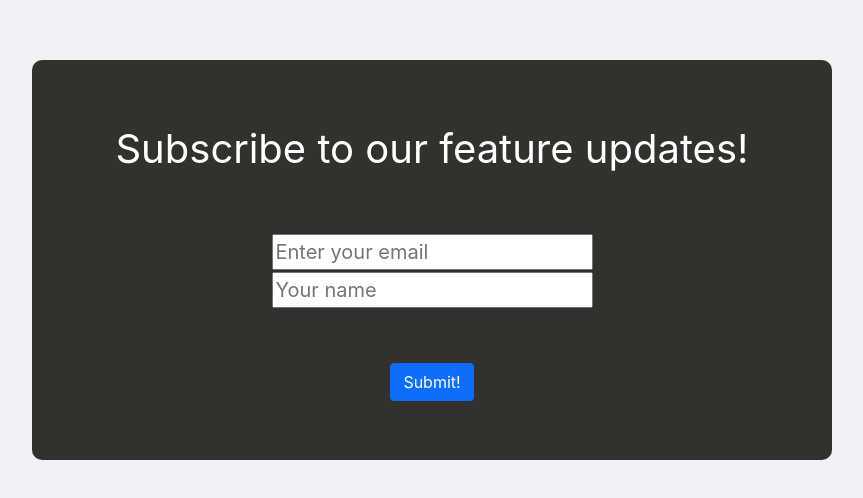
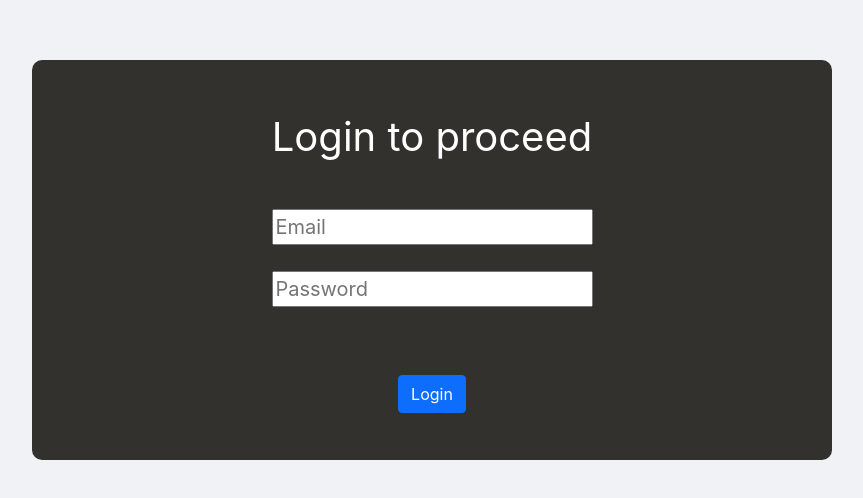
Before and after one commit to Mukul2000/Email-Service, a React (Create React App) app in the folder client/: page /login in a window 1280 px wide. Shown: the part 140-638 px from the top of the page, without its empty margins (208-1071 px from the left). Built offline with nearby package versions, Linux system fonts and the light colour scheme; the HTML template or start-up script is replaced by a standard one.

Commit message:
Add login functionality on frontend w/o redirect and rearrange urls

```diff
--- a/client/src/App.jsx
+++ b/client/src/App.jsx
@@ -1,13 +1,16 @@
 import './App.css';
 import { BrowserRouter, Route, Switch } from 'react-router-dom';
 import UserPage from './Components/UserPage/UserPage';
+import LoginPage from './Components/LoginPage/LoginPage'
 import Lost from './Components/Lost'
 
 function App() {
   return (
     <BrowserRouter>
     <Switch>
-      <Route path='/:company' component={UserPage}></Route>
+      {/* <Route path='/dashboard' exact component={}/> */}
+      <Route path='/login' exact component={LoginPage}></Route>
+      <Route path='/subscribe/:company_id' component={UserPage}></Route>
       <Route path='/' component={Lost}> </Route>
     </Switch>
     </BrowserRouter>
--- /dev/null
+++ b/client/src/Components/LoginPage/LoginPage.css
@@ -0,0 +1,33 @@
+.main-wrapper {
+    display: flex;
+    flex: 1;
+    justify-content: center;
+    align-items: center;
+    padding: 10px;
+    text-align: center;
+    height: 100%;
+}
+
+.details-box {
+    background-color: #33312E;
+    padding: 5px;
+    display: flex;
+    justify-content: space-evenly;
+    align-items: center;
+    width: 800px;
+    height: 400px;
+    color: white;
+    flex-direction: column;
+    font-size: 40px;
+    border-radius: 10px;
+}
+
+.input-field {
+    height: 20px;
+    font-size: 20px;
+}
+
+.warning {
+    color: red;
+    font-size: 15px;
+}
--- /dev/null
+++ b/client/src/Components/LoginPage/LoginPage.jsx
@@ -0,0 +1,73 @@
+import axios from "axios";
+import React, { useEffect, useState } from "react";
+import { Button } from "react-bootstrap";
+import { Redirect } from "react-router";
+import './LoginPage.css';
+
+const LoginPage = (props) => {
+    const [email, setEmail] = useState("");
+    const [password, setPassword] = useState("");
+    const [warning, setWarning] = useState("");
+    const [loggedIn, setLoggedIn] = useState(false);
+
+    useEffect(() => {
+        if (localStorage.getItem('user')) {
+            setLoggedIn(true);
+            alert("You are already logged in!");
+        }
+    }, []);
+
+    function validateEmail(email) {
+        const re = /^(([^<>()[\]\\.,;:\s@"]+(\.[^<>()[\]\\.,;:\s@"]+)*)|(".+"))@((\[[0-9]{1,3}\.[0-9]{1,3}\.[0-9]{1,3}\.[0-9]{1,3}\])|(([a-zA-Z\-0-9]+\.)+[a-zA-Z]{2,}))$/;
+        return re.test(String(email).toLowerCase());
+    }
+
+
+    async function onSubmit() {
+        if (!validateEmail(email)) {
+            setWarning("e-mail is invalid");
+            return;
+        }
+        try {
+            const response = await axios.post('http://localhost:8000/api/login', { email: email, password: password });
+            console.log(response.data.user.token);
+            console.log(response.data);
+            localStorage.setItem('user', JSON.stringify(response.data.user))
+        }
+        catch (e) {
+            console.log(e);
+            setWarning("Invalid email or password");
+        }
+    }
+    if(loggedIn) return <Redirect to='/dashboard'/>
+
+    return (
+        <div className='main-wrapper'>
+            <div className='details-box'>
+                Login to proceed
+                <div className='input-field'>
+                    <input
+                        type='text'
+                        value={email}
+                        onChange={(e) => setEmail(e.target.value)}
+                        placeholder='Email'
+                    />
+                </div>
+                <div className='input-field'>
+                    <input
+                        type='password'
+                        value={password}
+                        onChange={(e) => setPassword(e.target.value)}
+                        placeholder='Password'
+                    />
+                </div>
+                <div className='warning'>
+                    {warning}
+                </div>
+                <Button onClick={onSubmit}> Login </Button>
+            </div>
+        </div>
+    );
+}
+
+export default LoginPage;
--- a/client/src/Components/UserPage/UserPage.jsx
+++ b/client/src/Components/UserPage/UserPage.jsx
@@ -1,6 +1,7 @@
 import axios from "axios";
 import React, { useEffect, useState } from "react";
 import { Button } from "react-bootstrap";
+import { useLocation, useParams } from "react-router";
 import './UserPage.css';
 
 const UserPage = (props) => {
@@ -12,9 +13,10 @@ const UserPage = (props) => {
     const [name, setName] = useState("");
     const [message, setMessage] = useState("");
 
+    const {company_id} = useParams();
+
     useEffect(() => {
-        const path = props.location.pathname;
-        setCompanyID(path.substr(1, path.length));
+        setCompanyID(company_id);
     }, [])
 
     function validateEmail(email) {
```
